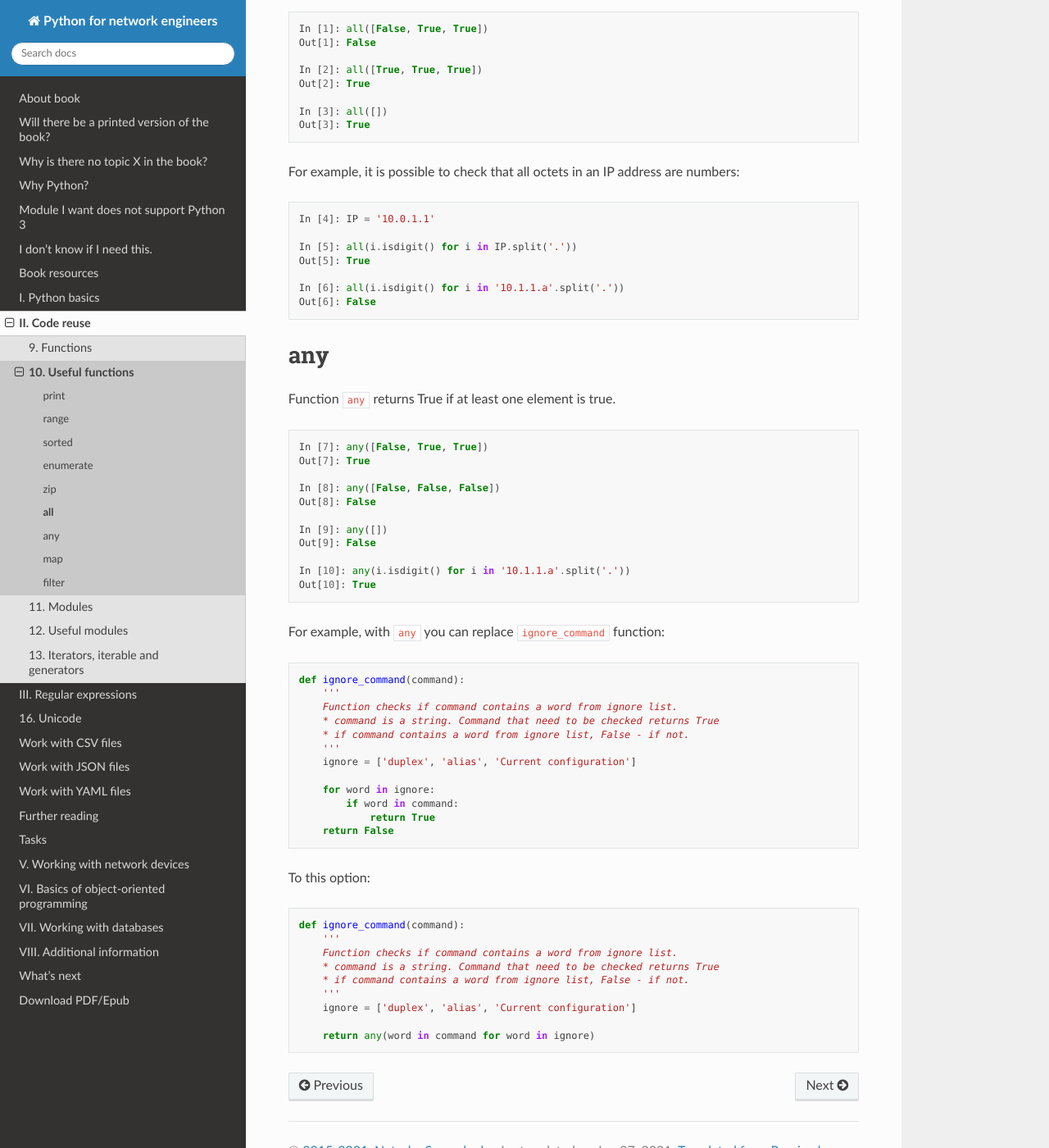
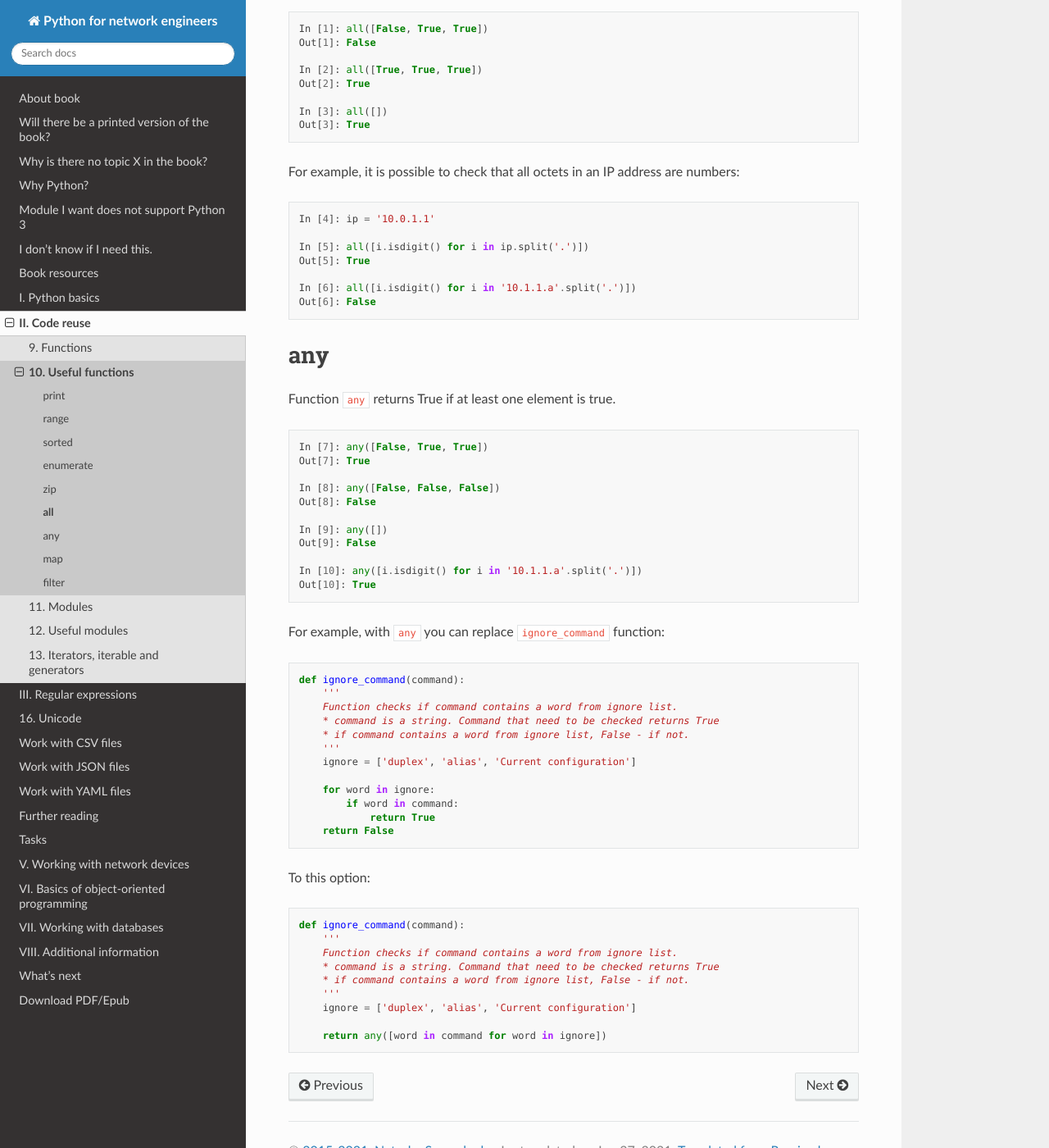
Before and after one commit to natenka/pyneng-book-en, a Sphinx documentation site: the page built from docs/source/book/10_useful_functions/all_any.rst, in a window 1280 px wide and 1400 px high, scrolled down 242 px. Shown: the whole window at 82% size. Built offline with Sphinx 7.4.7 and the Read the Docs theme 2.0.0, drawn with Linux system fonts in a browser that asks for light colours; pages that are not in the unit, such as notebooks, are missing from menus.

Commit message:
Small fixes chapter 10

```diff
--- a/docs/source/book/10_useful_functions/all_any.rst
+++ b/docs/source/book/10_useful_functions/all_any.rst
@@ -18,12 +18,12 @@ For example, it is possible to check that all octets in an IP address are number
 
 .. code:: python
 
-    In [4]: IP = '10.0.1.1'
+    In [4]: ip = '10.0.1.1'
 
-    In [5]: all(i.isdigit() for i in IP.split('.'))
+    In [5]: all([i.isdigit() for i in ip.split('.')])
     Out[5]: True
 
-    In [6]: all(i.isdigit() for i in '10.1.1.a'.split('.'))
+    In [6]: all([i.isdigit() for i in '10.1.1.a'.split('.')])
     Out[6]: False
 
 any
@@ -42,7 +42,7 @@ Function ``any`` returns True if at least one element is true.
     In [9]: any([])
     Out[9]: False
 
-    In [10]: any(i.isdigit() for i in '10.1.1.a'.split('.'))
+    In [10]: any([i.isdigit() for i in '10.1.1.a'.split('.')])
     Out[10]: True
 
 For example, with ``any`` you can replace ``ignore_command`` function:
@@ -74,4 +74,4 @@ To this option:
         '''
         ignore = ['duplex', 'alias', 'Current configuration']
 
-        return any(word in command for word in ignore)
+        return any([word in command for word in ignore])
```
